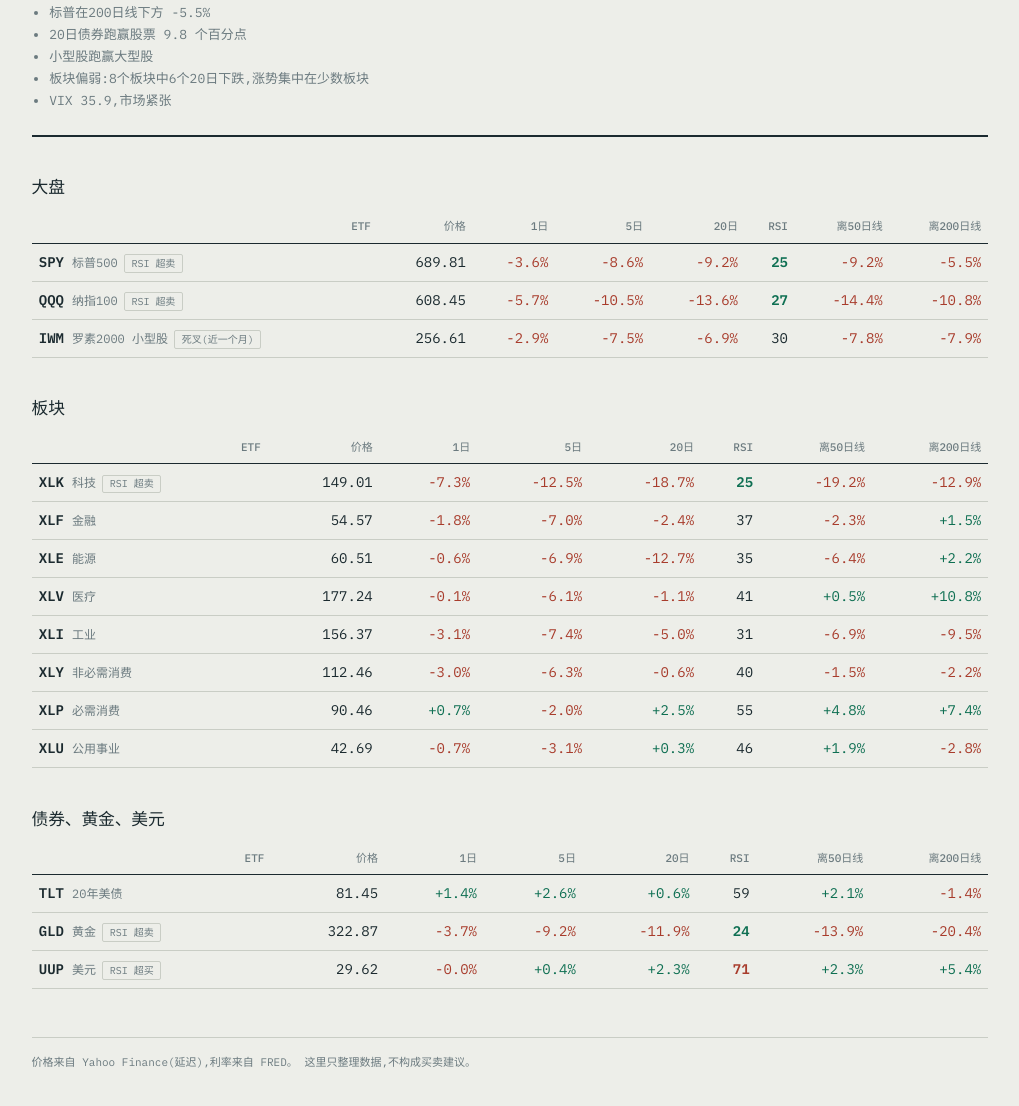
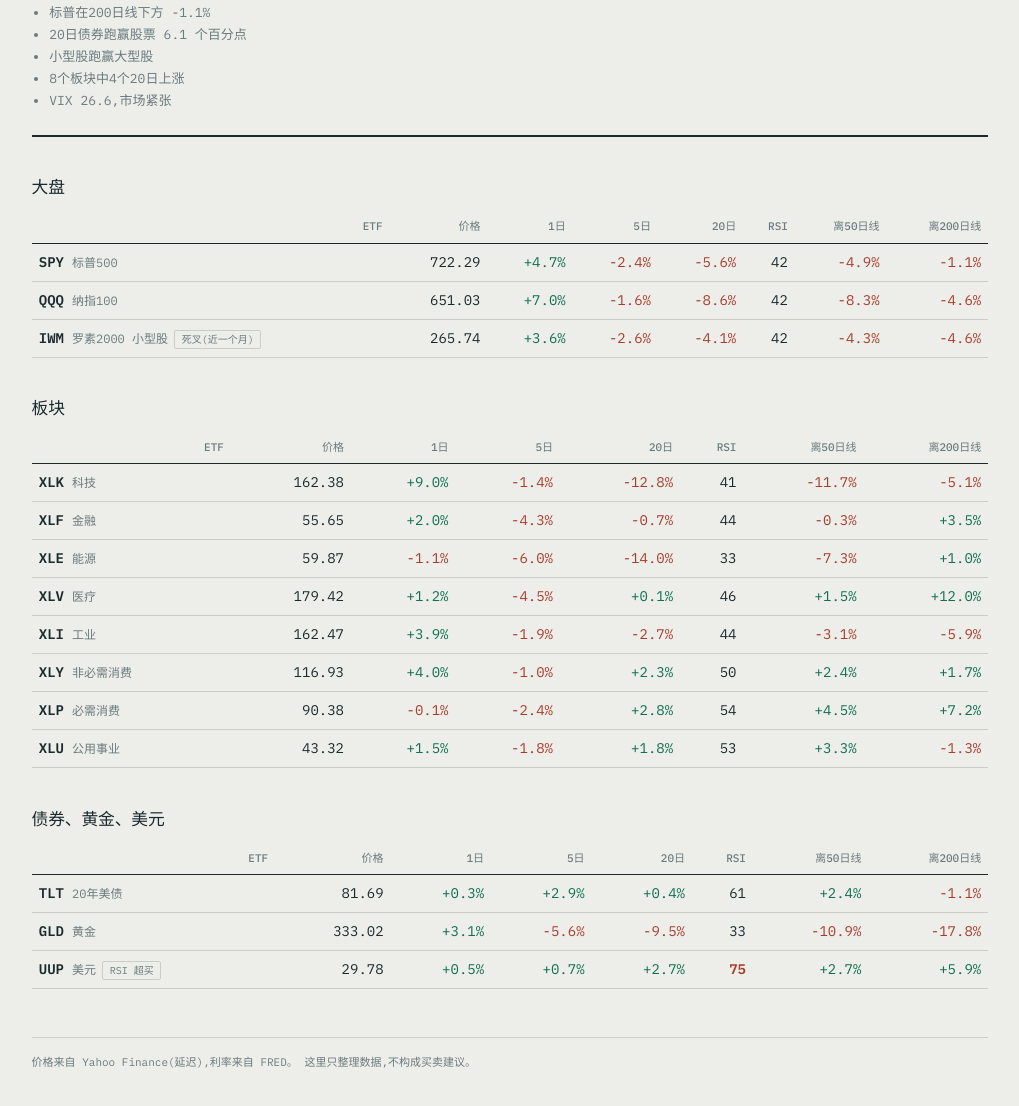
Before and after one commit to kelvin89mun/market-brief, a plain HTML site: page docs/index.html in a window 1280 px wide. Shown: the part 142-1248 px from the top of the page, without its empty margins (130-1149 px from the left). Drawn offline with nearby package versions, Linux system fonts and the light colour scheme.

Commit message:
Brief for 2026-11-24

```diff
--- a/docs/index.html
+++ b/docs/index.html
@@ -87,9 +87,9 @@
 <body>
 <div class="wrap">
   <header>
-    <div class="stamp">美股 20 Nov 2026 收盘数据</div>
-    <h1 class="verdict">Risk off 防守</h1>
-    <ul class="why"><li>标普在200日线下方 -5.5%</li><li>20日债券跑赢股票 9.8 个百分点</li><li>小型股跑赢大型股</li><li>板块偏弱:8个板块中6个20日下跌,涨势集中在少数板块</li><li>VIX 35.9,市场紧张</li></ul>
+    <div class="stamp">美股 23 Nov 2026 收盘数据</div>
+    <h1 class="verdict">偏向 Risk off</h1>
+    <ul class="why"><li>标普在200日线下方 -1.1%</li><li>20日债券跑赢股票 6.1 个百分点</li><li>小型股跑赢大型股</li><li>8个板块中4个20日上涨</li><li>VIX 26.6,市场紧张</li></ul>
   </header>
 
       <section>
@@ -103,34 +103,34 @@
           </thead>
           <tbody>
         <tr>
-          <th scope="row"><span class="tick">SPY</span><span class="nm">标普500</span><span class='flag'>RSI 超卖</span></th>
-          <td class="num">689.81</td>
-          <td class="num down">-3.6%</td>
-          <td class="num down">-8.6%</td>
-          <td class="num down">-9.2%</td>
-          <td class="num rsi cold">25</td>
-          <td class="num down">-9.2%</td>
-          <td class="num down">-5.5%</td>
+          <th scope="row"><span class="tick">SPY</span><span class="nm">标普500</span></th>
+          <td class="num">722.29</td>
+          <td class="num up">+4.7%</td>
+          <td class="num down">-2.4%</td>
+          <td class="num down">-5.6%</td>
+          <td class="num rsi ">42</td>
+          <td class="num down">-4.9%</td>
+          <td class="num down">-1.1%</td>
         </tr>
         <tr>
-          <th scope="row"><span class="tick">QQQ</span><span class="nm">纳指100</span><span class='flag'>RSI 超卖</span></th>
-          <td class="num">608.45</td>
-          <td class="num down">-5.7%</td>
-          <td class="num down">-10.5%</td>
-          <td class="num down">-13.6%</td>
-          <td class="num rsi cold">27</td>
-          <td class="num down">-14.4%</td>
-          <td class="num down">-10.8%</td>
+          <th scope="row"><span class="tick">QQQ</span><span class="nm">纳指100</span></th>
+          <td class="num">651.03</td>
+          <td class="num up">+7.0%</td>
+          <td class="num down">-1.6%</td>
+          <td class="num down">-8.6%</td>
+          <td class="num rsi ">42</td>
+          <td class="num down">-8.3%</td>
+          <td class="num down">-4.6%</td>
         </tr>
         <tr>
           <th scope="row"><span class="tick">IWM</span><span class="nm">罗素2000 小型股</span><span class='flag'>死叉(近一个月)</span></th>
-          <td class="num">256.61</td>
-          <td class="num down">-2.9%</td>
-          <td class="num down">-7.5%</td>
-          <td class="num down">-6.9%</td>
-          <td class="num rsi ">30</td>
-          <td class="num down">-7.8%</td>
-          <td class="num down">-7.9%</td>
+          <td class="num">265.74</td>
+          <td class="num up">+3.6%</td>
+          <td class="num down">-2.6%</td>
+          <td class="num down">-4.1%</td>
+          <td class="num rsi ">42</td>
+          <td class="num down">-4.3%</td>
+          <td class="num down">-4.6%</td>
         </tr></tbody>
         </table>
         </div>
@@ -147,84 +147,84 @@
           </thead>
           <tbody>
         <tr>
-          <th scope="row"><span class="tick">XLK</span><span class="nm">科技</span><span class='flag'>RSI 超卖</span></th>
-          <td class="num">149.01</td>
-          <td class="num down">-7.3%</td>
-          <td class="num down">-12.5%</td>
-          <td class="num down">-18.7%</td>
-          <td class="num rsi cold">25</td>
-          <td class="num down">-19.2%</td>
-          <td class="num down">-12.9%</td>
+          <th scope="row"><span class="tick">XLK</span><span class="nm">科技</span></th>
+          <td class="num">162.38</td>
+          <td class="num up">+9.0%</td>
+          <td class="num down">-1.4%</td>
+          <td class="num down">-12.8%</td>
+          <td class="num rsi ">41</td>
+          <td class="num down">-11.7%</td>
+          <td class="num down">-5.1%</td>
         </tr>
         <tr>
           <th scope="row"><span class="tick">XLF</span><span class="nm">金融</span></th>
-          <td class="num">54.57</td>
-          <td class="num down">-1.8%</td>
-          <td class="num down">-7.0%</td>
-          <td class="num down">-2.4%</td>
-          <td class="num rsi ">37</td>
-          <td class="num down">-2.3%</td>
-          <td class="num up">+1.5%</td>
+          <td class="num">55.65</td>
+          <td class="num up">+2.0%</td>
+          <td class="num down">-4.3%</td>
+          <td class="num down">-0.7%</td>
+          <td class="num rsi ">44</td>
+          <td class="num down">-0.3%</td>
+          <td class="num up">+3.5%</td>
         </tr>
         <tr>
           <th scope="row"><span class="tick">XLE</span><span class="nm">能源</span></th>
-          <td class="num">60.51</td>
-          <td class="num down">-0.6%</td>
-          <td class="num down">-6.9%</td>
-          <td class="num down">-12.7%</td>
-          <td class="num rsi ">35</td>
-          <td class="num down">-6.4%</td>
-          <td class="num up">+2.2%</td>
+          <td class="num">59.87</td>
+          <td class="num down">-1.1%</td>
+          <td class="num down">-6.0%</td>
+          <td class="num down">-14.0%</td>
+          <td class="num rsi ">33</td>
+          <td class="num down">-7.3%</td>
+          <td class="num up">+1.0%</td>
         </tr>
         <tr>
           <th scope="row"><span class="tick">XLV</span><span class="nm">医疗</span></th>
-          <td class="num">177.24</td>
-          <td class="num down">-0.1%</td>
-          <td class="num down">-6.1%</td>
-          <td class="num down">-1.1%</td>
-          <td class="num rsi ">41</td>
-          <td class="num up">+0.5%</td>
-          <td class="num up">+10.8%</td>
+          <td class="num">179.42</td>
+          <td class="num up">+1.2%</td>
+          <td class="num down">-4.5%</td>
+          <td class="num up">+0.1%</td>
+          <td class="num rsi ">46</td>
+          <td class="num up">+1.5%</td>
+          <td class="num up">+12.0%</td>
         </tr>
         <tr>
           <th scope="row"><span class="tick">XLI</span><span class="nm">工业</span></th>
-          <td class="num">156.37</td>
+          <td class="num">162.47</td>
+          <td class="num up">+3.9%</td>
+          <td class="num down">-1.9%</td>
+          <td class="num down">-2.7%</td>
+          <td class="num rsi ">44</td>
           <td class="num down">-3.1%</td>
-          <td class="num down">-7.4%</td>
-          <td class="num down">-5.0%</td>
-          <td class="num rsi ">31</td>
-          <td class="num down">-6.9%</td>
-          <td class="num down">-9.5%</td>
+          <td class="num down">-5.9%</td>
         </tr>
         <tr>
           <th scope="row"><span class="tick">XLY</span><span class="nm">非必需消费</span></th>
-          <td class="num">112.46</td>
-          <td class="num down">-3.0%</td>
-          <td class="num down">-6.3%</td>
-          <td class="num down">-0.6%</td>
-          <td class="num rsi ">40</td>
-          <td class="num down">-1.5%</td>
-          <td class="num down">-2.2%</td>
+          <td class="num">116.93</td>
+          <td class="num up">+4.0%</td>
+          <td class="num down">-1.0%</td>
+          <td class="num up">+2.3%</td>
+          <td class="num rsi ">50</td>
+          <td class="num up">+2.4%</td>
+          <td class="num up">+1.7%</td>
         </tr>
         <tr>
           <th scope="row"><span class="tick">XLP</span><span class="nm">必需消费</span></th>
-          <td class="num">90.46</td>
-          <td class="num up">+0.7%</td>
-          <td class="num down">-2.0%</td>
-          <td class="num up">+2.5%</td>
-          <td class="num rsi ">55</td>
-          <td class="num up">+4.8%</td>
-          <td class="num up">+7.4%</td>
+          <td class="num">90.38</td>
+          <td class="num down">-0.1%</td>
+          <td class="num down">-2.4%</td>
+          <td class="num up">+2.8%</td>
+          <td class="num rsi ">54</td>
+          <td class="num up">+4.5%</td>
+          <td class="num up">+7.2%</td>
         </tr>
         <tr>
           <th scope="row"><span class="tick">XLU</span><span class="nm">公用事业</span></th>
-          <td class="num">42.69</td>
-          <td class="num down">-0.7%</td>
-          <td class="num down">-3.1%</td>
-          <td class="num up">+0.3%</td>
-          <td class="num rsi ">46</td>
-          <td class="num up">+1.9%</td>
-          <td class="num down">-2.8%</td>
+          <td class="num">43.32</td>
+          <td class="num up">+1.5%</td>
+          <td class="num down">-1.8%</td>
+          <td class="num up">+1.8%</td>
+          <td class="num rsi ">53</td>
+          <td class="num up">+3.3%</td>
+          <td class="num down">-1.3%</td>
         </tr></tbody>
         </table>
         </div>
@@ -242,33 +242,33 @@
           <tbody>
         <tr>
           <th scope="row"><span class="tick">TLT</span><span class="nm">20年美债</span></th>
-          <td class="num">81.45</td>
-          <td class="num up">+1.4%</td>
-          <td class="num up">+2.6%</td>
-          <td class="num up">+0.6%</td>
-          <td class="num rsi ">59</td>
-          <td class="num up">+2.1%</td>
-          <td class="num down">-1.4%</td>
+          <td class="num">81.69</td>
+          <td class="num up">+0.3%</td>
+          <td class="num up">+2.9%</td>
+          <td class="num up">+0.4%</td>
+          <td class="num rsi ">61</td>
+          <td class="num up">+2.4%</td>
+          <td class="num down">-1.1%</td>
         </tr>
         <tr>
-          <th scope="row"><span class="tick">GLD</span><span class="nm">黄金</span><span class='flag'>RSI 超卖</span></th>
-          <td class="num">322.87</td>
-          <td class="num down">-3.7%</td>
-          <td class="num down">-9.2%</td>
-          <td class="num down">-11.9%</td>
-          <td class="num rsi cold">24</td>
-          <td class="num down">-13.9%</td>
-          <td class="num down">-20.4%</td>
+          <th scope="row"><span class="tick">GLD</span><span class="nm">黄金</span></th>
+          <td class="num">333.02</td>
+          <td class="num up">+3.1%</td>
+          <td class="num down">-5.6%</td>
+          <td class="num down">-9.5%</td>
+          <td class="num rsi ">33</td>
+          <td class="num down">-10.9%</td>
+          <td class="num down">-17.8%</td>
         </tr>
         <tr>
           <th scope="row"><span class="tick">UUP</span><span class="nm">美元</span><span class='flag'>RSI 超买</span></th>
-          <td class="num">29.62</td>
-          <td class="num down">-0.0%</td>
-          <td class="num up">+0.4%</td>
-          <td class="num up">+2.3%</td>
-          <td class="num rsi hot">71</td>
-          <td class="num up">+2.3%</td>
-          <td class="num up">+5.4%</td>
+          <td class="num">29.78</td>
+          <td class="num up">+0.5%</td>
+          <td class="num up">+0.7%</td>
+          <td class="num up">+2.7%</td>
+          <td class="num rsi hot">75</td>
+          <td class="num up">+2.7%</td>
+          <td class="num up">+5.9%</td>
         </tr></tbody>
         </table>
         </div>
```
